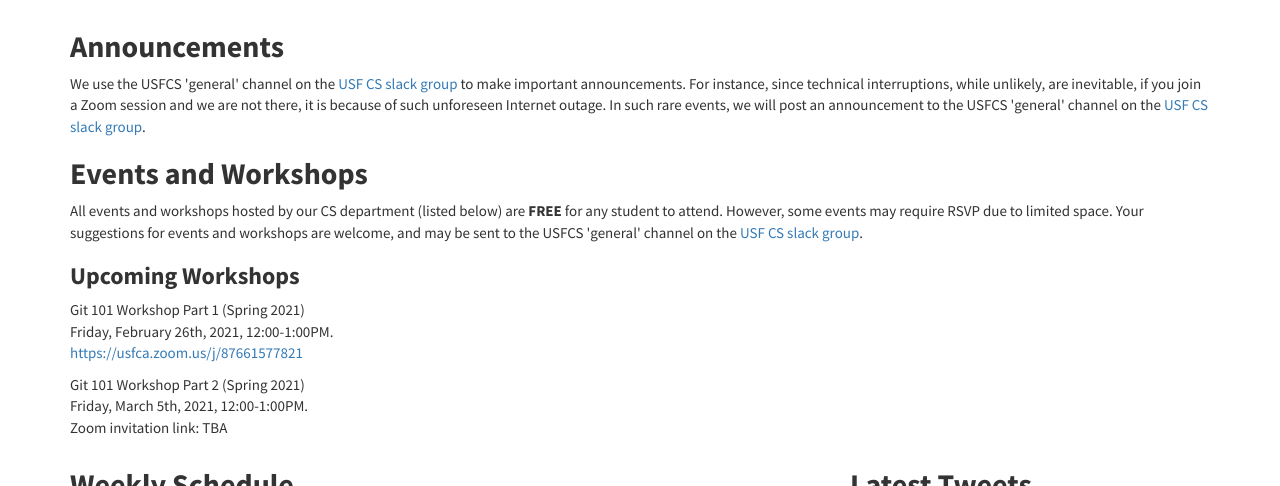
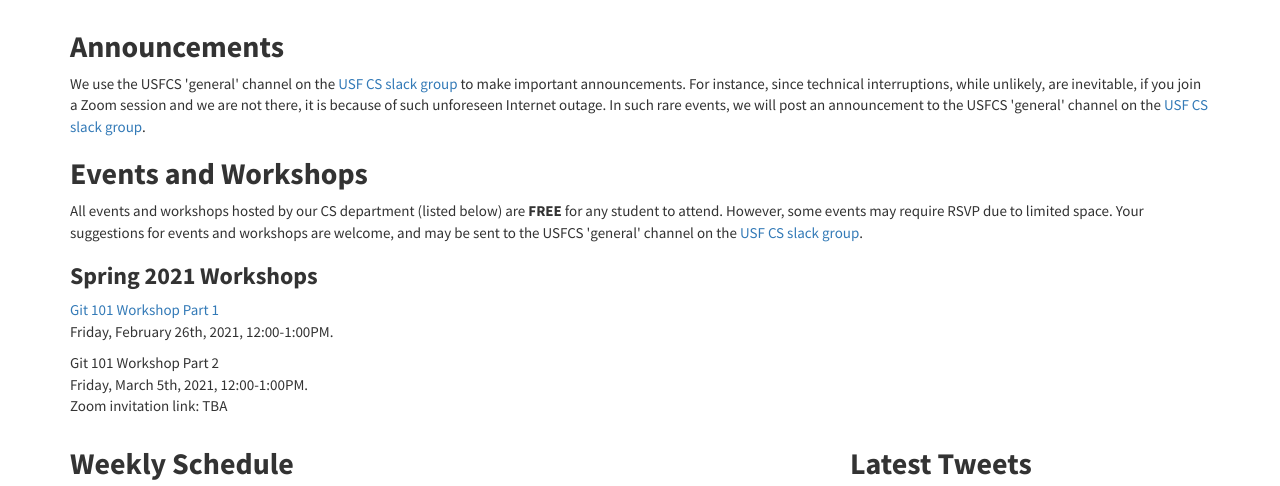
Before and after one commit to CSTutors/CSTutors.github.io, a Jekyll site: the page built from index.html, in a window 1280 px wide and 900 px high, scrolled down 451 px, cut to the strip 0-486 px from the top of the window. Built offline with Jekyll 4.4.1, drawn with Linux system fonts in a browser that asks for light colours; nearby versions of some CDN libraries; comment, search, counter and statistics services are not loaded.

Commit message:
Addition of Spring Git Workshop

```diff
--- a/index.html
+++ b/index.html
@@ -77,16 +77,13 @@ title: Home
       <strong>October 9th, 1:00-2:30PM</strong>. The Zoom invitation links are
       provided in the Calendar below.
     </p> -->
-    <h3>Upcoming Workshops</h3>
+    <h3>Spring 2021 Workshops</h3>
     <p>
-      Git 101 Workshop Part 1 (Spring 2021)<br />
+      <a href="https://www.cs.usfca.edu/~tutoring/git_workshop_spring_part_1.mp4">Git 101 Workshop Part 1</a><br />
       Friday, February 26th, 2021, 12:00-1:00PM.<br />
-      <a href="https://usfca.zoom.us/j/87661577821" target="_blank">
-        https://usfca.zoom.us/j/87661577821
-      </a>
     </p>
     <p>
-      Git 101 Workshop Part 2 (Spring 2021)<br />
+      Git 101 Workshop Part 2<br />
       Friday, March 5th, 2021, 12:00-1:00PM.<br />
       Zoom invitation link: TBA<br />
     </p>
```
